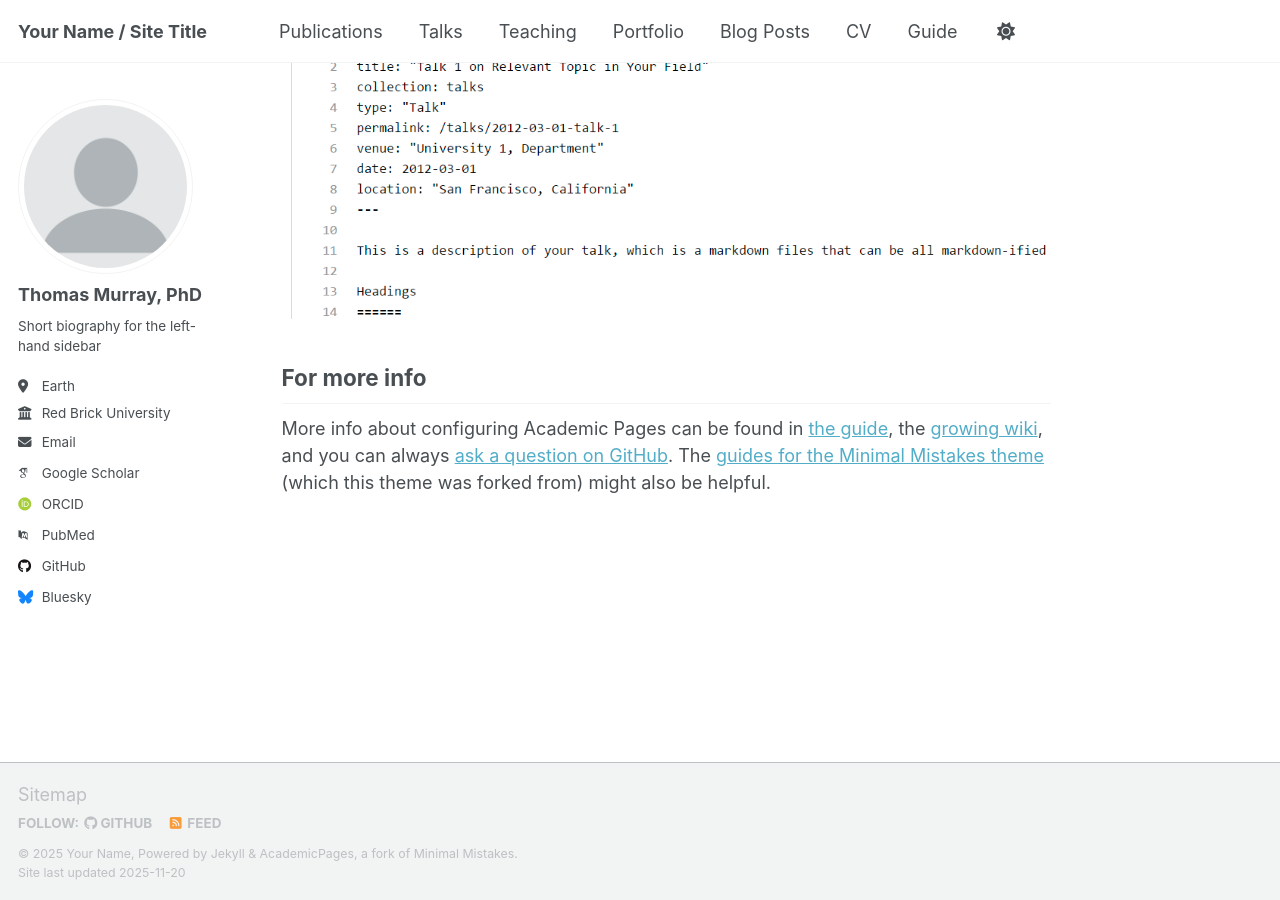
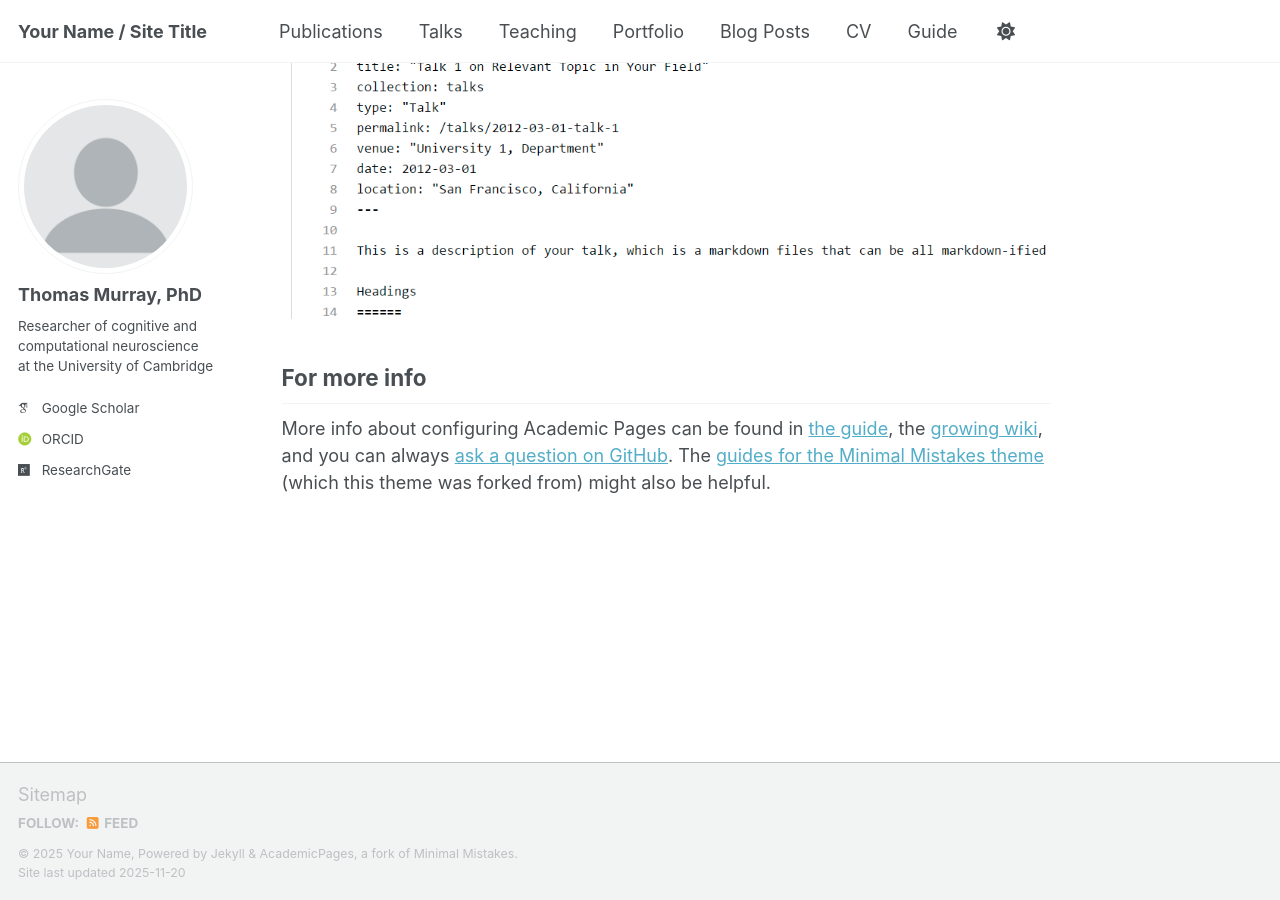
Before and after one commit to ThomasMurrayPhD/ThomasMurrayPhD.github.io, a Jekyll site: the page built from _pages/about.md, in a window 1280 px wide and 900 px high, scrolled down 2880 px. Built offline with Jekyll 4.4.1, drawn with Linux system fonts in a browser that asks for light colours; some web fonts are replaced; a script that is not in the unit is left out.

Commit message:
Update _config.yml

```diff
--- a/_config.yml
+++ b/_config.yml
@@ -25,36 +25,25 @@ author:
   # Biographic information
   avatar           : "profile.png"
   name             : "Thomas Murray, PhD"
-  pronouns         : # example: "she/her"
-  bio              : "Short biography for the left-hand sidebar"
-  location         : "Earth"
-  employer         : "Red Brick University"
-  uri              : # URL
-  email            : "none@example.org"
+  bio              : "Researcher of cognitive and computational neuroscience at the University of Cambridge"
 
   # Academic websites
-  academia         : # URL
-  arxiv            : # URL - Update with the correct link to your profile
-  googlescholar    : "https://scholar.google.com/citations?user=PS_CX0AAAAAJ"
-  inspire-hep      : # URL
-  impactstory      : # URL
-  orcid            : "https://orcid.org/yourorcidurl"
-  semantic         : # URL
-  pubmed           : "https://www.ncbi.nlm.nih.gov/pubmed/?term=john+snow"
-  researchgate     : # URL
-  scopus           : # URL
+  googlescholar    : "https://scholar.google.com/citations?user=0Sm8T60AAAAJ"
+  orcid            : "https://orcid.org/0000-0002-7314-465X"
+  researchgate     : "https://www.researchgate.net/profile/Thomas-Murray-32"
+
 
   # Repositories and software development
   bitbucket        : # Username - Update with your username on the site
   codepen          : # Username
   dribbble         : # Username
-  github           : "academicpages"
+  github           : # Username
   kaggle           : # Username
   stackoverflow    : # User number or user number and name (i.e., use "1" or "1/jeff-atwood")
 
   # Social media
   artstation       : # Username
-  bluesky          : "bsky.app" # Replace this with you Bluesky username
+  bluesky          : # Username
   facebook         : # Username
   flickr           : # Username
   foursquare       : # Username
```
